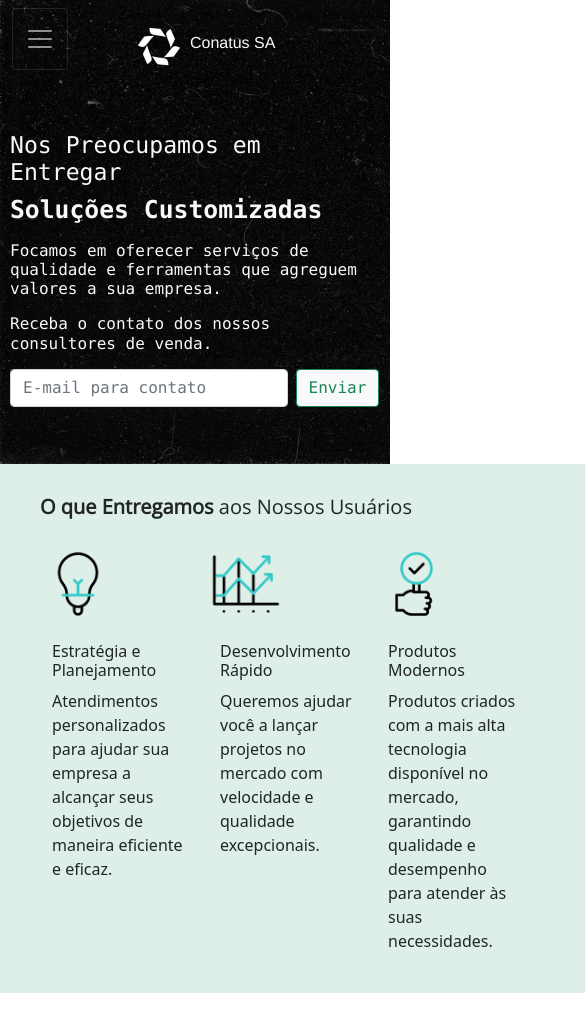
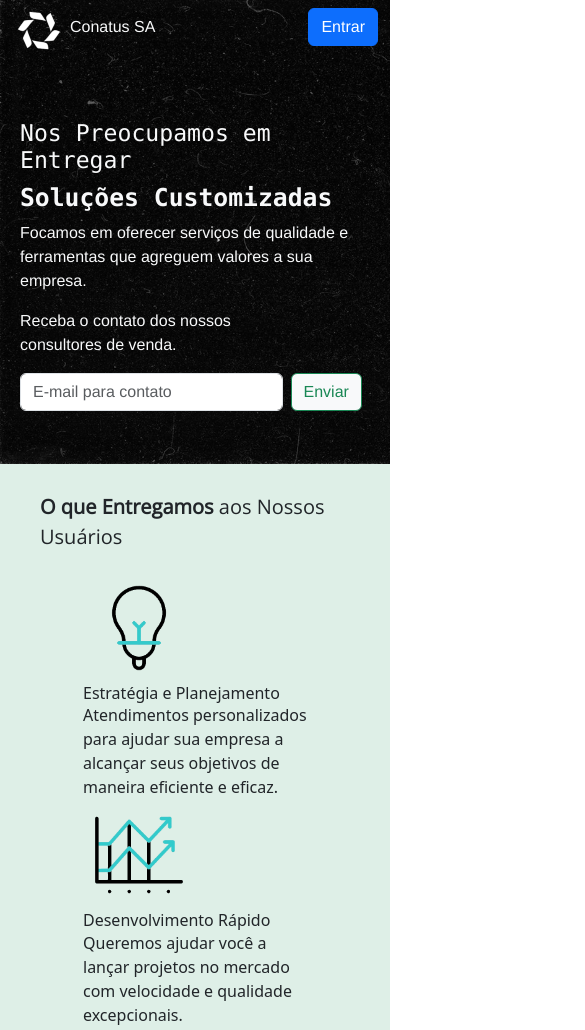
Before and after one commit to jonassantos1000/conatus_front-end, a plain HTML site: page index.html in a window 390 px wide. Shown: the top 1030 px of the page, 585 px wide, since content can reach past the window. Before the commit the page ends 993 px from the top, so only its background shows below. Drawn offline with nearby package versions, Linux system fonts and the light colour scheme.

Commit message:
feat: aplicado melhorias no layout da pagina

```diff
--- a/assets/css/styles copy.css
+++ /dev/null
@@ -1,28 +0,0 @@
-body {
-    max-width: 100vw;
-    min-height: 100vh;
-}
-
-#root {
-    max-width: 100vw;
-    margin: 0;
-    padding: 0;
-    display: flex;
-    flex-direction: column;
-    font-family: helvetica;
-    background-image: url("../img/fundo3.jpg");
-    background-size: cover;
-    background-repeat: no-repeat;
-    z-index: -1;
-}
-
-.text-light{
-    color: rgb(197, 194, 194);
-}
-
-.mask-image{
-    width: 100vw;
-    height: 80vh;
-    background-color: rgba(0,0,0,0.7);
-    box-shadow: 0px 2px #000000ea;
-}
--- a/assets/css/styles.css
+++ b/assets/css/styles.css
@@ -11,6 +11,7 @@ body {
     flex-grow: 1;
     margin: 0;
     padding: 0;
+    z-index: 1;
 }
 
 header {
@@ -20,7 +21,6 @@ header {
     background-image: url("../img/fundo3.jpg");
     background-size: cover;
     background-repeat: no-repeat;
-    z-index: -1;
 }
 
 .font-opensans{
@@ -49,16 +49,13 @@ header {
 
     .mask-image{
         height: auto;
-        width: 100vw;
+        max-width: 100vw;
     }
 
     .lead_inicial{
         display: flex;
         flex-direction: column;
-        padding: 0px 10px 0 10px!important;
+        padding: 0px 20px 0 20px!important;
     }
 
-    #logo {
-        padding: 1em 0 0 4em;
-    }
 }
--- a/index.html
+++ b/index.html
@@ -5,12 +5,11 @@
   <meta charset="UTF-8" />
   <meta http-equiv="X-UA-Compatible" content="IE=edge" />
   <meta name="viewport" content="width=device-width, initial-scale=1.0" />
-  <title>Home - Conatus</title>
-  <link href="https://cdn.jsdelivr.net/npm/bootstrap@5.0.2/dist/css/bootstrap.min.css" rel="stylesheet"
-    integrity="sha384-EVSTQN3/azprG1Anm3QDgpJLIm9Nao0Yz1ztcQTwFspd3yD65VohhpuuCOmLASjC" crossorigin="anonymous" />
-  <link rel="preconnect" href="https://fonts.googleapis.com">
-  <link rel="preconnect" href="https://fonts.gstatic.com" crossorigin>
-  <link href="https://fonts.googleapis.com/css2?family=Open+Sans:wght@300&display=swap" rel="stylesheet">
+  <title>Pagina Inicial | Conatus</title>
+  <link rel="preconnect" href="https://fonts.googleapis.com"/>
+  <link rel="preconnect" href="https://fonts.gstatic.com" crossorigin/>
+  <link href="https://fonts.googleapis.com/css2?family=Open+Sans:wght@300&display=swap" rel="stylesheet"/>
+  <link href="https://cdn.jsdelivr.net/npm/bootstrap@5.3.0-alpha1/dist/css/bootstrap.min.css" rel="stylesheet" integrity="sha384-GLhlTQ8iRABdZLl6O3oVMWSktQOp6b7In1Zl3/Jr59b6EGGoI1aFkw7cmDA6j6gD" crossorigin="anonymous">
   <link rel="stylesheet" href="./assets/css/styles.css" />
 </head>
 
@@ -19,24 +18,18 @@
     <header class="background">
       <div class="d-flex flex-column mask-image">
         <nav class="navbar navbar-expand-lg navbar-dark text-light">
-          <div class="container d-flex justify-content-between col-sm-7 col-md-12 col-lg-12 col-xl-9">
-
+          <div class="container d-flex justify-content-between">
             <div class="col-sm-3 col-md-5 col-lg-11 d-flex">
-              <button class="navbar-toggler" type="button" data-bs-toggle="collapse"
-                data-bs-target="#navbarTogglerDemo03" aria-controls="navbarTogglerDemo03" aria-expanded="false"
-                aria-label="Toggle navigation">
-                <span class="navbar-toggler-icon"></span>
-              </button>
               <a href="#" id="logo" class="d-flex  justify-content-center align-items-center nav-link text-light">
                 <img src="./assets/img/logo_invertido.png" alt="logo conatus" class="img-fluid" />
                 <h1 class="title fs-6 ps-2 active">Conatus SA</h1>
               </a>
             </div>
 
-            <div class="collapse navbar-collapse text-light" id="navbarTogglerDemo03">
-              <ul class="navbar-nav me-auto mb-2 mb-lg-0">
+            <div class="text-light" id="navbar-main">
+              <ul class="navbar-nav me-auto mb-2 mb-lg-0 navbar-nav">
                 <li class="nav-item">
-                  <button type="button" class="btn btn-primary btn">Entrar</button>
+                  <button type="button" class="btn btn-primary btn  z-n1">Entrar</button>
                 </li>
               </ul>
             </div>
@@ -46,7 +39,7 @@
         <div class="lead_inicial container d-flex flex-column flex-grow-1 text-light">
           <div class="pt-3 d-flex flex-column flex-grow-1 justify-content-center col-sm-9">
             <h1 class="fs-3 font-monospace fw-normal">Nos Preocupamos em Entregar</h1>
-            <h2 class="fs-2 font-monospace fw-bold">Soluções Customizadas</p>
+            <h2 class="fs-2 font-monospace fw-bold">Soluções Customizadas</h2>
               <p class="fs-6 fw-normal">Focamos em oferecer serviços de qualidade e ferramentas que agreguem
                 valores a sua empresa.</p>
               <p class="fs-6 fw-normal w-75">Receba o contato dos nossos consultores de venda.</p>
@@ -63,31 +56,37 @@
     <main class="d-flex flex-grow-1 flex-column">
 
       <section class="d-flex align-items-center flex-wrap bg-gray p-4">
-        <div class="container d-flex justify-content-between flex-wrap">
-          <div class="d-flex flex-column col-sm-12 col-md-5 col-lg-2 justify-content-center p-1">
+        <div class="container d-flex justify-content-lg-between flex-wrap">
+          <div class="d-flex flex-column col-sm-12 col-md-12 col-lg-12 justify-content-center p-1">
             <p class="font-opensans fs-5"><span class="fw-bolder">O que Entregamos</span> aos Nossos Usuários</p>
           </div>
 
-          <div class="d-flex justify-content-around col-9">
-            <div class="bg-gray" style="width: 14rem;">
-              <img src="./assets/img/lampada.gif" class="card-img-top img-fluid rounded w-50" alt="Imagem de uma lampada">
+          <div class="d-flex flex-wrap justify-content-around col-sm-12 col-md-12 col-lg-12 col-xl-12">
+            <div class="bg-gray col-sm-12" style="width: 14rem;">
+              <img src="./assets/img/lampada.gif" class="card-img-top img-fluid rounded w-50"
+                alt="Imagem de uma lampada">
               <div class="card-body">
                 <h5 class="card-title fs-6">Estratégia e Planejamento</h5>
-                <p class="card-text">Atendimentos personalizados para ajudar sua empresa a alcançar seus objetivos de maneira eficiente e eficaz.</p>
+                <p class="card-text">Atendimentos personalizados para ajudar sua empresa a alcançar seus objetivos de
+                  maneira eficiente e eficaz.</p>
               </div>
             </div>
-            <div class="bg-gray" style="width: 14rem;">
-              <img src="./assets/img/grafico-de-linha.gif" class="card-img-top img-fluid rounded w-50" alt="Imagem de um grafico de linha">
+            <div class="bg-gray col-sm-12" style="width: 14rem;">
+              <img src="./assets/img/grafico-de-linha.gif" class="card-img-top img-fluid rounded w-50"
+                alt="Imagem de um grafico de linha">
               <div class="card-body">
                 <h5 class="card-title fs-6">Desenvolvimento Rápido</h5>
-                <p class="card-text">Queremos ajudar você a lançar projetos no mercado com velocidade e qualidade excepcionais.</p>
+                <p class="card-text">Queremos ajudar você a lançar projetos no mercado com velocidade e qualidade
+                  excepcionais.</p>
               </div>
             </div>
-            <div class="bg-gray" style="width: 14rem;">
-              <img src="./assets/img/decisao-certa.gif" class="card-img-top img-fluid rounded w-50" alt="Imagem de uma lampada">
+            <div class="bg-gray col-sm-12" style="width: 14rem;">
+              <img src="./assets/img/decisao-certa.gif" class="card-img-top img-fluid rounded w-50"
+                alt="Imagem de uma lampada">
               <div class="card-body">
                 <h5 class="card-title fs-6">Produtos Modernos</h5>
-                <p class="card-text">Produtos criados com a mais alta tecnologia disponível no mercado, garantindo qualidade e desempenho para atender às suas necessidades.</p>
+                <p class="card-text">Produtos criados com a mais alta tecnologia disponível no mercado, garantindo
+                  qualidade e desempenho para atender às suas necessidades.</p>
               </div>
             </div>
           </div>
@@ -95,10 +94,12 @@
       </section>
 
     </main>
+
   </div>
-  <script src="https://cdn.jsdelivr.net/npm/bootstrap@5.0.2/dist/js/bootstrap.bundle.min.js"
-    integrity="sha384-MrcW6ZMFYlzcLA8Nl+NtUVF0sA7MsXsP1UyJoMp4YLEuNSfAP+JcXn/tWtIaxVXM"
-    crossorigin="anonymous"></script>
+
+  <script src="https://cdn.jsdelivr.net/npm/bootstrap@5.3.0-alpha1/dist/js/bootstrap.bundle.min.js" integrity="sha384-w76AqPfDkMBDXo30jS1Sgez6pr3x5MlQ1ZAGC+nuZB+EYdgRZgiwxhTBTkF7CXvN" crossorigin="anonymous"></script>
+  <script src="https://cdn.jsdelivr.net/npm/@popperjs/core@2.11.6/dist/umd/popper.min.js" integrity="sha384-oBqDVmMz9ATKxIep9tiCxS/Z9fNfEXiDAYTujMAeBAsjFuCZSmKbSSUnQlmh/jp3" crossorigin="anonymous"></script>
+  <script src="https://cdn.jsdelivr.net/npm/bootstrap@5.3.0-alpha1/dist/js/bootstrap.min.js" integrity="sha384-mQ93GR66B00ZXjt0YO5KlohRA5SY2XofN4zfuZxLkoj1gXtW8ANNCe9d5Y3eG5eD" crossorigin="anonymous"></script>
 </body>
 
 </html>
```
